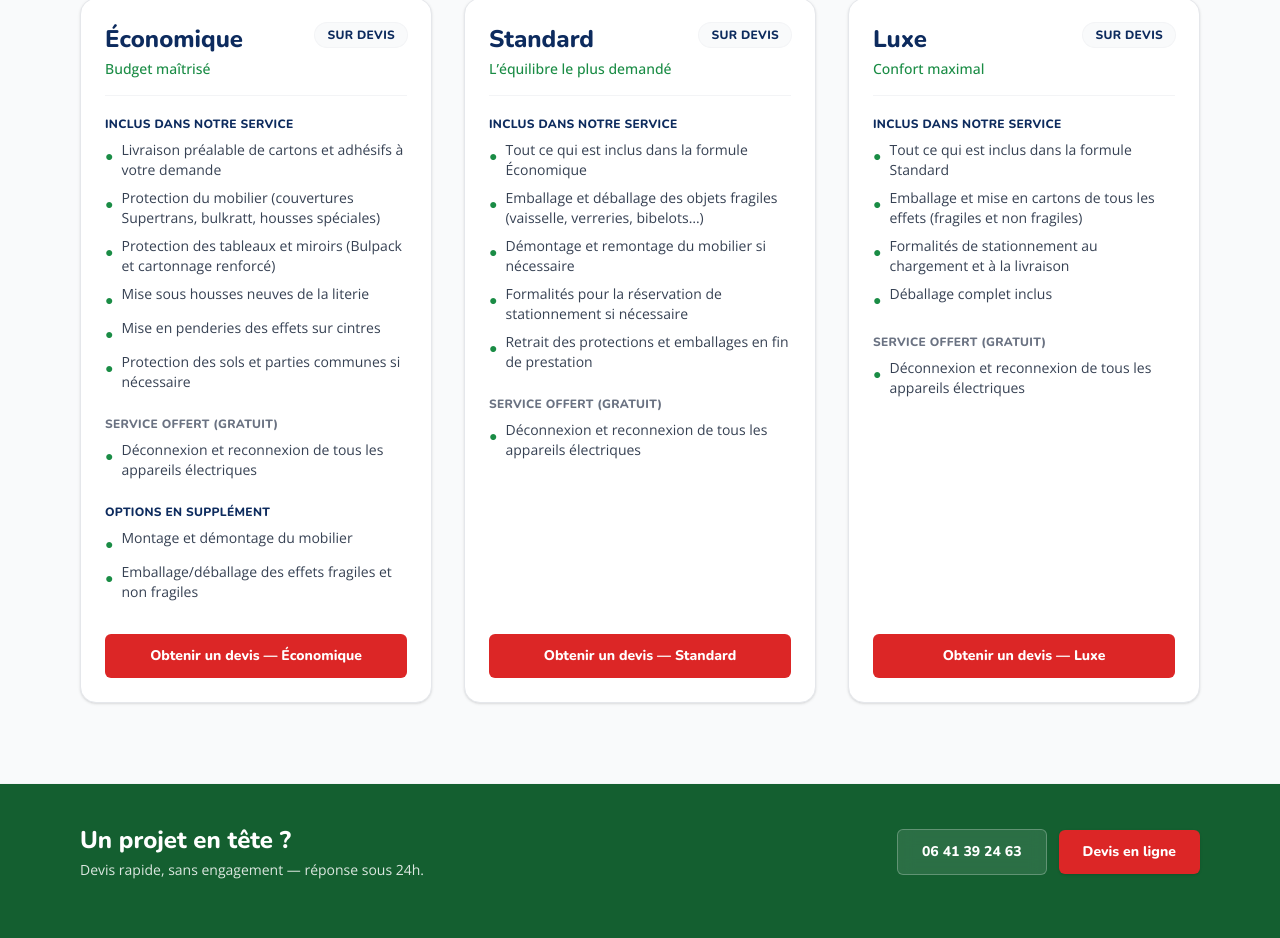
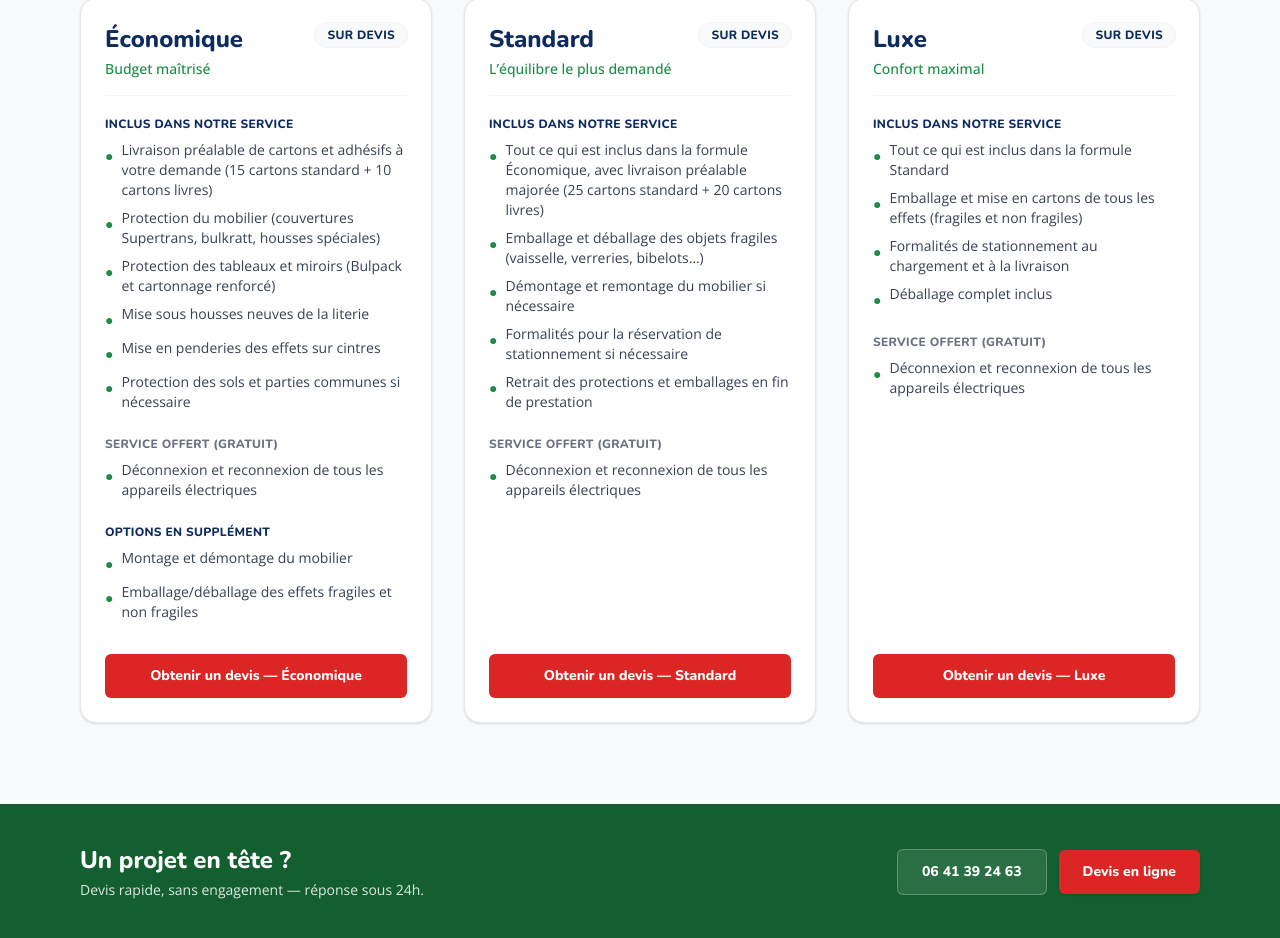
Before and after one commit to DjiguiTech/Savsor-Transport, a React (Vite) app in the folder frontend/: page /demenagement in a window 1280 px wide. Shown: the part 1298-2236 px from the top of the page. Built offline with nearby package versions, Linux system fonts and the light colour scheme.

Commit message:
feat(formules): préciser les volumes de cartons Éco et Standard

```diff
--- a/frontend/src/components/demenagement/DemenagementFormulesDetail.tsx
+++ b/frontend/src/components/demenagement/DemenagementFormulesDetail.tsx
@@ -6,7 +6,7 @@ const FORMULES = [
     name: "Économique",
     tag: "Budget maîtrisé",
     included: [
-      "Livraison préalable de cartons et adhésifs à votre demande",
+      "Livraison préalable de cartons et adhésifs à votre demande (15 cartons standard + 10 cartons livres)",
       "Protection du mobilier (couvertures Supertrans, bulkratt, housses spéciales)",
       "Protection des tableaux et miroirs (Bulpack et cartonnage renforcé)",
       "Mise sous housses neuves de la literie",
@@ -26,7 +26,7 @@ const FORMULES = [
     name: "Standard",
     tag: "L’équilibre le plus demandé",
     included: [
-      "Tout ce qui est inclus dans la formule Économique",
+      "Tout ce qui est inclus dans la formule Économique, avec livraison préalable majorée (25 cartons standard + 20 cartons livres)",
       "Emballage et déballage des objets fragiles (vaisselle, verreries, bibelots…)",
       "Démontage et remontage du mobilier si nécessaire",
       "Formalités pour la réservation de stationnement si nécessaire",
--- a/frontend/src/components/formules/FormulesComparisonTable.tsx
+++ b/frontend/src/components/formules/FormulesComparisonTable.tsx
@@ -17,8 +17,18 @@ const COL_LABELS: Record<(typeof COL_ORDER)[number], { title: string; short: str
 function CellDisplay({ cell }: { cell: ComparisonCell }) {
   if (cell.kind === "yes") {
     return (
-      <span className="inline-flex justify-center text-lg font-bold text-savsor-green" aria-label="Inclus">
-        ✓
+      <span className="inline-flex flex-col items-center gap-0.5">
+        <span
+          className="inline-flex justify-center text-lg font-bold text-savsor-green"
+          aria-label="Inclus"
+        >
+          ✓
+        </span>
+        {cell.detail ? (
+          <span className="max-w-[11rem] font-body text-[10px] leading-tight text-gray-600 sm:max-w-none sm:text-xs">
+            {cell.detail}
+          </span>
+        ) : null}
       </span>
     )
   }
--- a/frontend/src/components/formules/formulesComparisonData.ts
+++ b/frontend/src/components/formules/formulesComparisonData.ts
@@ -6,6 +6,8 @@ export type ComparisonCell = {
   kind: CellKind
   /** Surtout pour kind === "text" */
   label?: string
+  /** Précision sous la coche (p.ex. quantités de cartons) */
+  detail?: string
 }
 
 export type ComparisonRow = {
@@ -21,8 +23,14 @@ export const COMPARISON_ROWS: ComparisonRow[] = [
   {
     id: "cartons",
     label: "Livraison préalable de cartons & adhésifs",
-    eco: { kind: "yes" },
-    standard: { kind: "yes" },
+    eco: {
+      kind: "yes",
+      detail: "(15 cartons standard + 10 cartons livres)",
+    },
+    standard: {
+      kind: "yes",
+      detail: "(25 cartons standard + 20 cartons livres)",
+    },
     luxe: { kind: "yes" },
   },
   {
```
